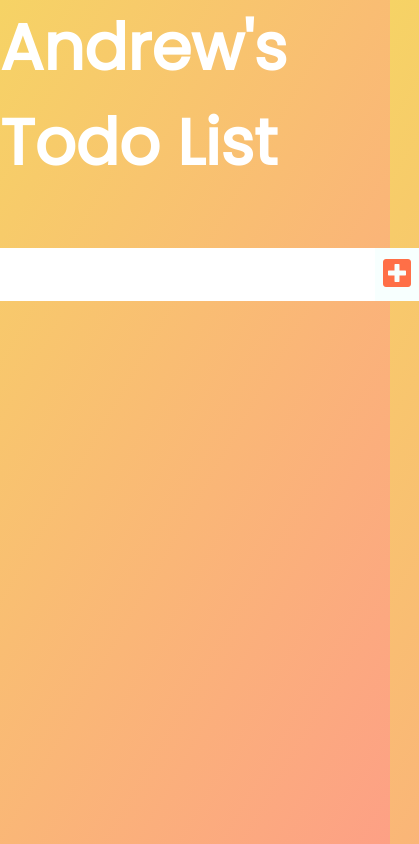
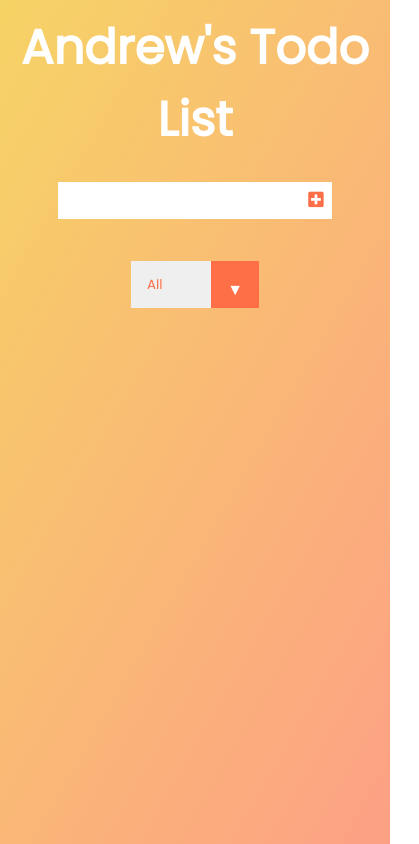
Before and after one commit to andrewy9/todolist, a React (Create React App) app: page / in a window 390 px wide. Shown: the whole page, 419 px wide, since content can reach past the window. Built offline with nearby package versions, Linux system fonts and the light colour scheme.

Commit message:
working on css responsiveness

```diff
--- a/src/App.css
+++ b/src/App.css
@@ -18,6 +18,7 @@ form {
   min-height: 20vh;
   display: flex;
   justify-content: center;
+  flex-wrap: wrap;
   align-items: center;
 }
 form input,
@@ -44,7 +45,7 @@ form button:hover {
 }
 
 .todo-list {
-  min-width: 30%;
+  min-width: 90%;
   list-style: none;
 }
 
@@ -137,3 +138,30 @@ select {
   transform: scale(1.5);
 }
 */
+
+@media (max-width: 615px) {
+  header {
+    font-size: 1.5rem;
+    text-align: center;
+  }
+}
+
+@media (max-width: 505px) {
+  form input {
+    max-width: 300px;
+  }
+  form input,
+  form button {
+    padding: 0.5rem;
+    font-size: 1.1rem;
+    border: none;
+    background: white;
+  }
+  select {
+    width: 8rem;
+  }
+
+  .todo {
+    font-size: 1rem;
+  }
+}
--- a/src/components/Form.jsx
+++ b/src/components/Form.jsx
@@ -25,6 +25,8 @@ const Form = ({ setStatus, inputText, setInputText, todos, setTodos }) => {
 
   return (
     <form>
+
+      <div>
         <input
           className="todo-input"
           onChange={inputTextHandler}
@@ -34,6 +36,8 @@ const Form = ({ setStatus, inputText, setInputText, todos, setTodos }) => {
         <button onClick={submitTodoHandler} className="todo-button" type="submit">
           <i className="fas fa-plus-square"></i>
         </button>
+      </div>
+
       <div className="select">
         <select onChange={statusHandler} name="todos" className="filter-todo">
           <option value="all">All</option>
```
Also changed, not shown: 1 other file (tests, documents, lock files or other folders). Lines whose indentation alone changed are shown as unchanged.
